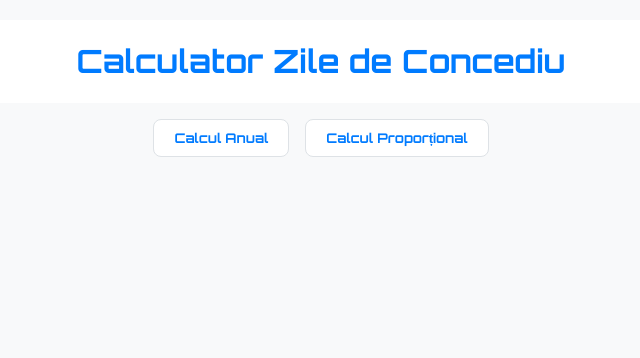
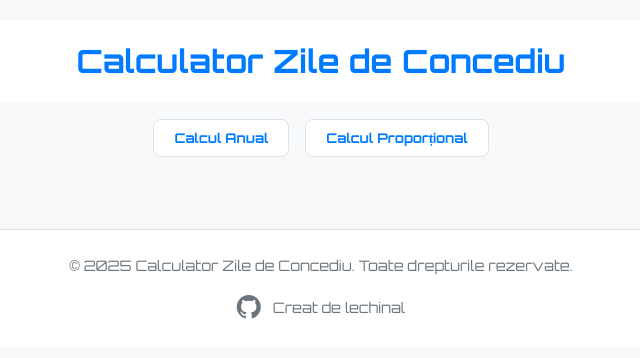
Before and after one commit to lechinal/calculator-concediu, a website: page index.html in a window 1280 px wide. Shown: the whole page, without its empty margins (319-959 px from the left). Drawn offline with Linux system fonts and the light colour scheme.

Commit message:
footer created

```diff
--- a/index.html
+++ b/index.html
@@ -7,6 +7,10 @@
     <link
       href="https://fonts.googleapis.com/css2?family=Orbitron:wght@400;700&display=swap"
       rel="stylesheet"
+    />
+    <link
+      rel="stylesheet"
+      href="https://cdnjs.cloudflare.com/ajax/libs/font-awesome/4.7.0/css/font-awesome.min.css"
     />
 
     <link rel="stylesheet" href="style.css" />
@@ -93,6 +97,27 @@
         </div>
       </section>
     </main>
+
+    <footer class="app-footer">
+      <div class="footer-bottom">
+        <p>
+          © <span id="current-year"></span> Calculator Zile de Concediu. Toate
+          drepturile rezervate.
+        </p>
+        <div class="creator-badge-container">
+          <a
+            href="https://github.com/lechinal"
+            target="_blank"
+            rel="noopener noreferrer"
+            class="creator-badge"
+          >
+            <i class="fa fa-github"></i>
+            <span>Creat de lechinal</span>
+          </a>
+        </div>
+      </div>
+    </footer>
+
     <script src="script.js" defer></script>
   </body>
 </html>
--- a/script.js
+++ b/script.js
@@ -162,4 +162,8 @@ document.addEventListener("DOMContentLoaded", () => {
       rezultatProportionalDiv.classList.add("success");
     }, 10);
   });
+  const yearSpan = document.getElementById("current-year");
+  if (yearSpan) {
+    yearSpan.textContent = new Date().getFullYear();
+  }
 });
--- a/style.css
+++ b/style.css
@@ -207,6 +207,55 @@ button {
   font-weight: 900;
   padding: 0 4px;
 }
+
+/* --- Stiluri pentru Footer --- */
+.app-footer {
+  background-color: var(--surface-color);
+  color: var(--secondary-color);
+  padding: 1.5rem 2rem;
+  margin-top: 3rem; /* Spațiu deasupra footerului */
+  border-top: 1px solid var(--border-color);
+  font-size: 0.9rem;
+}
+
+.footer-bottom {
+  display: flex;
+  justify-content: space-between; /* Împinge elementele la capete */
+  align-items: center;
+  flex-wrap: wrap; /* Permite trecerea pe rândul următor pe ecrane mici */
+  gap: 1.5rem; /* Am mărit puțin spațiul pentru a arăta mai bine */
+  max-width: 1400px; /* Aliniază cu lățimea containerului principal */
+  margin: 0 auto;
+}
+
+/* Suprascrie marginile implicite ale paragrafului din footer */
+.footer-bottom p {
+  margin: 0;
+  text-align: left; /* Asigurăm alinierea la stânga pe ecrane mari */
+}
+
+.creator-badge {
+  display: inline-flex; /* Aliniază iconița și textul */
+  align-items: center;
+  gap: 0.75rem; /* Spațiu între iconiță și text */
+  color: var(--secondary-color);
+  text-decoration: none;
+  transition: color 0.2s ease;
+}
+
+.creator-badge:hover {
+  color: var(--primary-color);
+}
+
+/* Stil pentru iconița Font Awesome */
+.creator-badge .fa-github {
+  font-size: 28px; /* Redimensionăm iconița la o mărime mai potrivită */
+  transition: transform 0.3s ease;
+}
+
+.creator-badge:hover .fa-github {
+  transform: scale(1.1); /* Un efect de mărire subtilă la hover */
+}
 /* --- MEDIA QUERIES PENTRU RESPONSIVE DESIGN --- */
 
 /* Pentru ecrane mai mari decât un telefon (small, min-width: 600px) */
@@ -226,6 +275,16 @@ button {
   input[type="number"],
   input[type="date"] {
     flex-grow: 1;
+  }
+  .footer-bottom {
+    flex-direction: column; /* Așează elementele unul sub altul */
+    justify-content: center;
+    text-align: center;
+    gap: 1rem;
+  }
+
+  .footer-bottom p {
+    text-align: center; /* Centrare text pe mobil */
   }
 }
 
```
